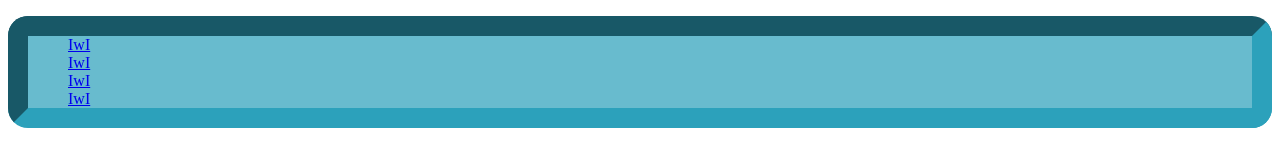
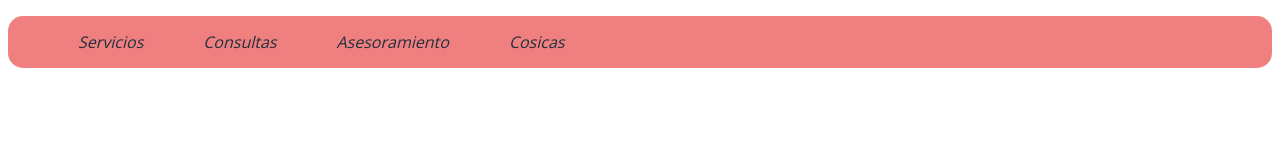
Before and after one commit to GiulianoAiello/El-decisivo, a plain HTML site: page index.html in a window 1280 px wide. Drawn offline with nearby package versions, Linux system fonts and the light colour scheme.

Commit message:
probando banda de cosas relacionadas con el header

```diff
--- a/estilos.css
+++ b/estilos.css
@@ -1,15 +1,45 @@
-.OwO {
+ul {
+list-style-type: none;
+text-align: center;
+overflow: hidden;
+background-color: #F08080;
+border-radius: 15px;
+
 
 
 }
 
-.uwu {
-list-style: none;
-text-align: left;
-background: #68BBCE;
-border-radius: 20px;
-border-color: #2CA1BB;
-border-style: inset;
-border-width: 20px;
+li {
+float: left;
+transition: 0s;
 
 }
+
+li a {
+padding-top: 15px;
+padding-bottom: 15px;
+padding-left: 30px;
+padding-right: 30px;
+text-decoration: none;
+color: #212F3D;
+display: block;
+transition: 1s;
+font-family: 'Open Sans', sans-serif;
+font-style: italic;
+margin:0;
+}
+
+li a:hover{
+background-color: #CD5C5C;
+padding-top: 15px;
+padding-bottom: 15px;
+padding-left: 40px;
+text-decoration: none;
+color: white;
+transition: 2s;
+font-weight: bold;
+text-shadow: 2px 2px 2px #9C4949;
+font-family: 'Open Sans', sans-serif;
+font-style: italic;
+
+}
--- a/index.html
+++ b/index.html
@@ -1,21 +1,21 @@
 <!DOCTYPE html>
 <html lang="en" dir="ltr">
-<link rel=stylesheet type="text/css" media="screen" href="estilos.css">
 <script src="main.js" type="text/javascript"></script>
-<script> alert("hola,mundo") </script>
+<link rel=stylesheet type="text/css" href="estilos.css">
+<link href="https://fonts.googleapis.com/css?family=Open+Sans&display=swap" rel="stylesheet">
+
   <head>
     <meta charset="utf-8">
     <title></title>
   </head>
   <body>
-    <header id="uwu" class="OwO">
-<ol class="uwu" id="iwi">
-<li><a href="https://www.youtube.com/">IwI </a> </li>
-<li><a href="https://www.youtube.com/">IwI </a> </li>
-<li><a href="https://www.youtube.com/">IwI </a> </li>
-<li><a href="https://www.youtube.com/">IwI </a> </li>
+<header>
+<ul>
+  <li><a href="#uwu"> Servicios </a></li>
+  <li><a href="#uwu"> Consultas </a></li>
+  <li><a href="#uwu"> Asesoramiento </a></li>
+  <li><a href="#uwu"> Cosicas </a></li>
 
-</ol>
 </header>
   </body>
 </html>
```
Also changed, not shown: HP-isotipo.png (added).
